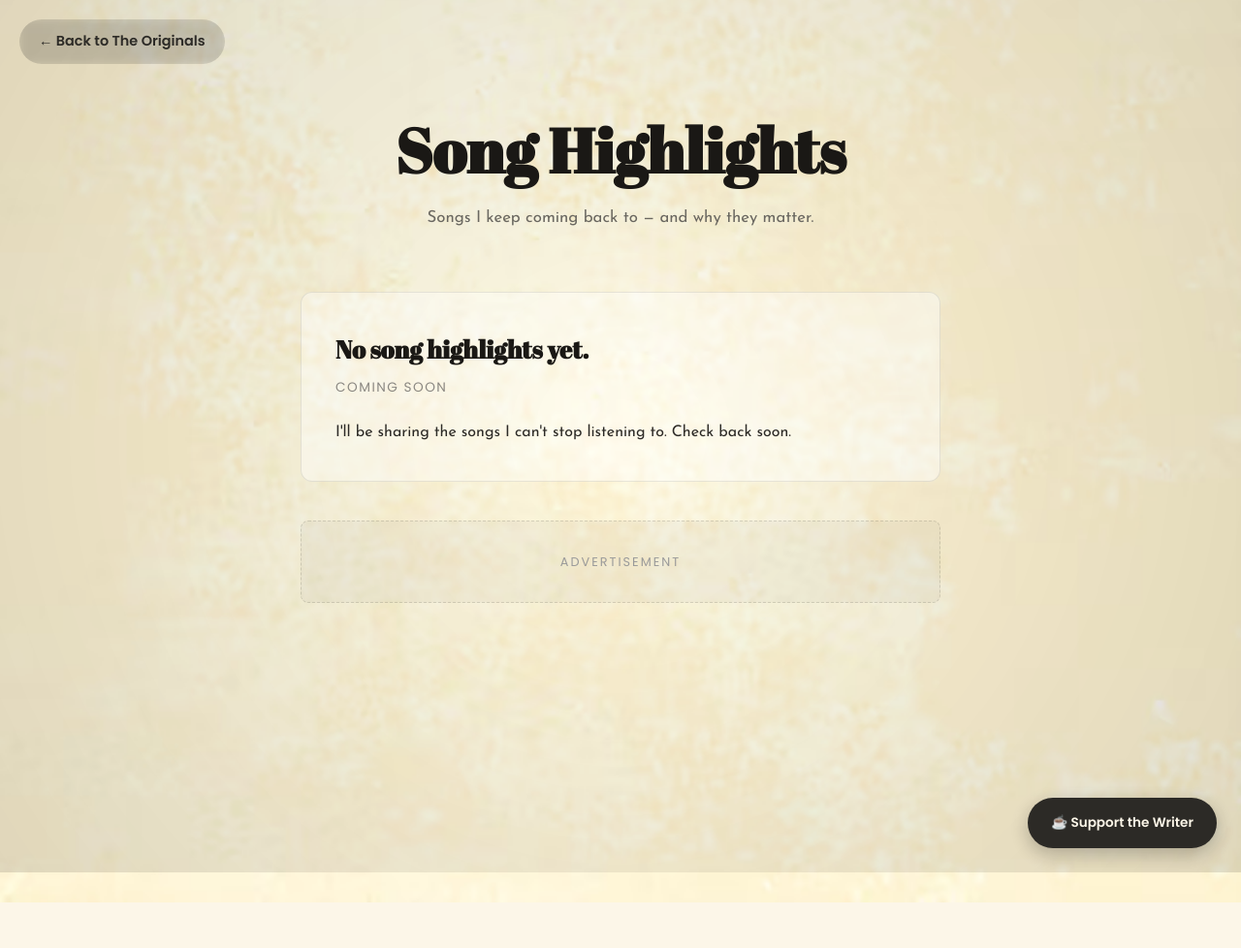
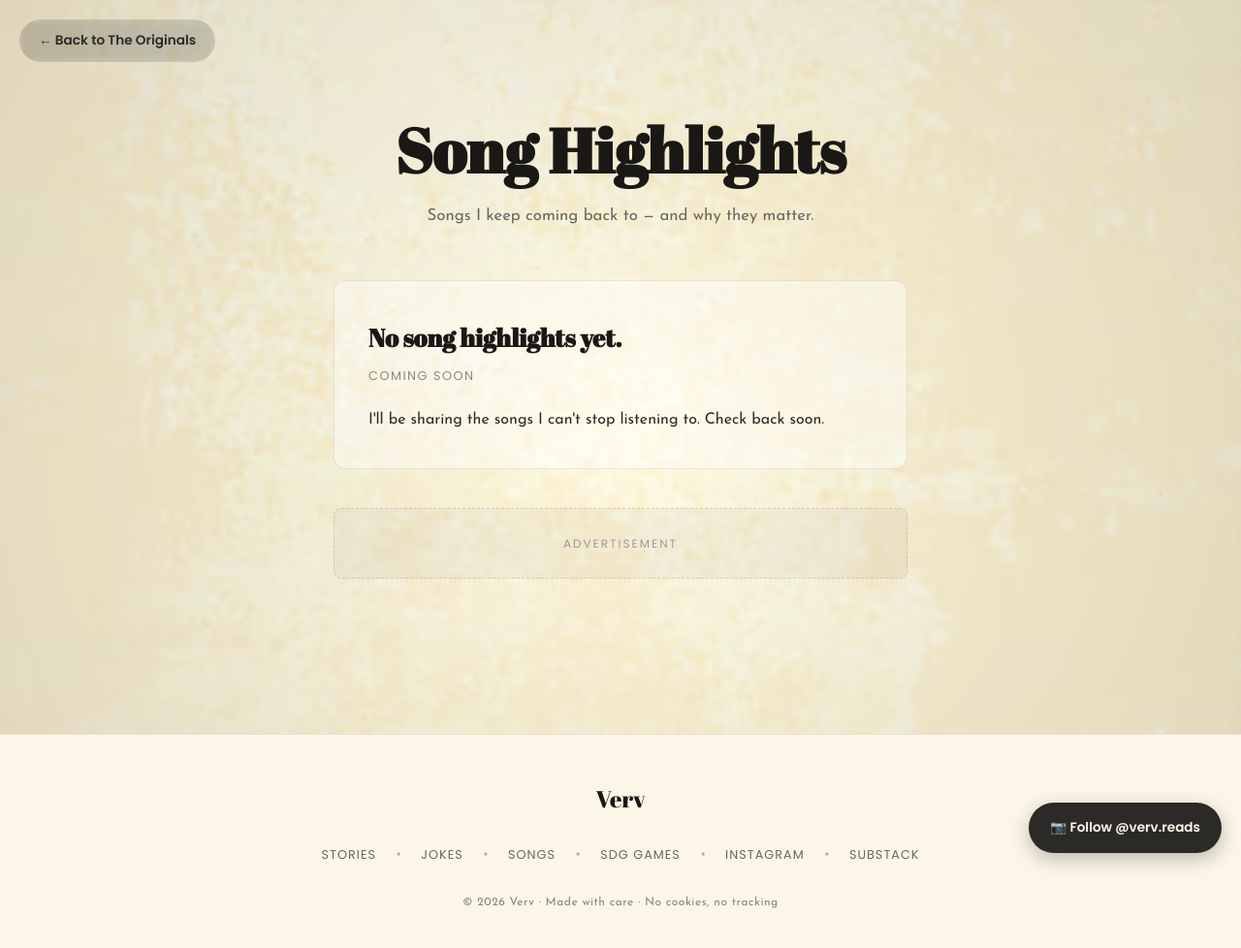
Before and after one commit to Rish-Man/Draft_Story_Site, a Jekyll site: the page built from songs.html, in a window 1280 px wide. Shown: the whole page at 97% size. Built offline with Jekyll 4.4.1, drawn with Linux system fonts in a browser that asks for light colours.

Commit message:
Update songs.html

```diff
--- a/songs.html
+++ b/songs.html
@@ -8,12 +8,16 @@
     <meta name="viewport" content="width=device-width, initial-scale=1.0">
     <title>Song Highlights | Verv</title>
 
+    <link rel="icon" type="image/png" href="verv-favicon.png">
+    <link rel="apple-touch-icon" href="verv-favicon.png">
+
     <link rel="preconnect" href="https://fonts.googleapis.com">
     <link rel="preconnect" href="https://fonts.gstatic.com" crossorigin>
     <link href="https://fonts.googleapis.com/css2?family=Abril+Fatface&family=Poppins:wght@300;400;600&family=Josefin+Sans:ital,wght@0,300;0,400;0,600;1,400&display=swap" rel="stylesheet">
 
     <style>
         * { margin: 0; padding: 0; box-sizing: border-box; }
+        html { overflow-x: hidden; }
 
         body {
             background-image: url('originals-bg.png.avif');
@@ -28,6 +32,7 @@
             overflow-x: hidden;
             animation: fadeInPage 0.8s ease forwards;
             opacity: 0;
+            -webkit-text-size-adjust: 100%;
         }
         @keyframes fadeInPage { from { opacity: 0; } to { opacity: 1; } }
 
@@ -43,36 +48,37 @@
             padding: 10px 20px;
             background: rgba(44, 42, 38, 0.1);
             color: #2c2a26; text-decoration: none; border-radius: 50px;
-            font-family: 'Poppins', sans-serif; font-size: 0.9rem; font-weight: 600;
-            backdrop-filter: blur(5px);
+            font-family: 'Poppins', sans-serif; font-size: 0.85rem; font-weight: 600;
+            backdrop-filter: blur(5px); -webkit-backdrop-filter: blur(5px);
             transition: background 0.3s ease, transform 0.3s ease;
             z-index: 100;
+            -webkit-tap-highlight-color: transparent;
         }
         .back-btn:hover { background: rgba(44, 42, 38, 0.2); transform: translateX(-3px); }
 
         .page-wrapper {
             max-width: 720px;
             margin: 0 auto;
-            padding: 120px 30px 100px 30px;
+            padding: clamp(100px, 15vw, 120px) 5vw 60px 5vw;
         }
 
         .page-heading {
             font-family: 'Abril Fatface', cursive;
-            font-size: clamp(2.5rem, 6vw, 4rem);
+            font-size: clamp(2.5rem, 10vw, 4rem);
             color: #1a1815; line-height: 1.1;
-            text-align: center; margin-bottom: 20px;
+            text-align: center; margin-bottom: 18px;
         }
 
         .page-subtitle {
             text-align: center; color: #6a6760;
-            margin-bottom: 60px; font-size: 1.05rem;
+            margin-bottom: 50px; font-size: clamp(0.95rem, 2.5vw, 1.05rem);
         }
 
         .song {
             background: rgba(255, 255, 255, 0.4);
             border: 1px solid rgba(44, 42, 38, 0.1);
             border-radius: 12px;
-            padding: 35px;
+            padding: clamp(22px, 4vw, 35px);
             margin-bottom: 25px;
             transition: transform 0.3s ease, background 0.3s ease;
         }
@@ -80,13 +86,14 @@
 
         .song h2 {
             font-family: 'Abril Fatface', cursive;
-            font-size: 1.6rem; color: #1a1815;
+            font-size: clamp(1.3rem, 4vw, 1.6rem);
+            color: #1a1815;
             margin-bottom: 5px;
         }
 
         .song .artist {
             font-family: 'Poppins', sans-serif;
-            font-size: 0.85rem; color: #8a8781;
+            font-size: 0.8rem; color: #8a8781;
             text-transform: uppercase; letter-spacing: 1.5px;
             margin-bottom: 20px;
         }
@@ -94,8 +101,8 @@
         .song .video-wrapper {
             position: relative;
             width: 100%;
-            padding-bottom: 56.25%; /* 16:9 aspect ratio */
-            margin-bottom: 25px;
+            padding-bottom: 56.25%;
+            margin-bottom: 22px;
             border-radius: 8px;
             overflow: hidden;
             box-shadow: 0 4px 15px rgba(0,0,0,0.1);
@@ -108,22 +115,22 @@
             border: 0;
         }
 
-        .song .body-text { font-size: 1.05rem; }
+        .song .body-text { font-size: clamp(0.95rem, 2.5vw, 1.05rem); }
         .song .body-text p { margin-bottom: 15px; }
 
         .ad-space {
-            margin: 40px 0; padding: 30px 20px; text-align: center;
+            margin: 40px 0; padding: 25px 20px; text-align: center;
             background: rgba(44, 42, 38, 0.04);
             border: 1px dashed rgba(44, 42, 38, 0.15);
             border-radius: 8px;
-            font-family: 'Poppins', sans-serif; font-size: 0.8rem; color: #999;
+            font-family: 'Poppins', sans-serif; font-size: 0.75rem; color: #999;
             text-transform: uppercase; letter-spacing: 2px;
         }
 
-        .support-btn {
-            position: fixed; bottom: 25px; right: 25px;
+        .follow-btn {
+            position: fixed; bottom: 20px; right: 20px;
             display: inline-flex; align-items: center; gap: 8px;
-            padding: 14px 24px;
+            padding: 14px 22px;
             background: #2c2a26; color: #fcf6e8;
             font-family: 'Poppins', sans-serif;
             font-size: 0.85rem; font-weight: 600; text-decoration: none;
@@ -131,13 +138,71 @@
             box-shadow: 0 6px 20px rgba(0,0,0,0.25);
             transition: transform 0.3s ease, box-shadow 0.3s ease;
             z-index: 999;
+            -webkit-tap-highlight-color: transparent;
         }
-        .support-btn:hover { transform: translateY(-3px); box-shadow: 0 10px 28px rgba(0,0,0,0.35); }
+        .follow-btn:hover { transform: translateY(-3px); box-shadow: 0 10px 28px rgba(0,0,0,0.35); }
+
+        footer {
+            background: #fcf6e8;
+            padding: 45px 5vw 35px 5vw;
+            text-align: center;
+            border-top: 1px solid rgba(44, 42, 38, 0.1);
+            margin-top: 60px;
+        }
+
+        .footer-inner {
+            max-width: 900px;
+            margin: 0 auto;
+        }
+
+        .footer-logo {
+            font-family: 'Abril Fatface', cursive;
+            font-size: 1.5rem;
+            color: #1a1815;
+            margin-bottom: 18px;
+            display: block;
+            text-decoration: none;
+        }
+
+        .footer-links {
+            display: flex;
+            justify-content: center;
+            align-items: center;
+            gap: 8px 20px;
+            flex-wrap: wrap;
+            margin-bottom: 22px;
+        }
+
+        .footer-links a {
+            color: #6a6760;
+            text-decoration: none;
+            font-family: 'Poppins', sans-serif;
+            font-size: 0.8rem;
+            font-weight: 500;
+            text-transform: uppercase;
+            letter-spacing: 1px;
+            transition: color 0.3s ease;
+            padding: 6px 0;
+            -webkit-tap-highlight-color: transparent;
+        }
+        .footer-links a:hover { color: #1a1815; }
+
+        .footer-links .divider-dot { color: #b0aca0; font-size: 0.8rem; }
+
+        .footer-copyright {
+            font-family: 'Josefin Sans', sans-serif;
+            font-size: 0.75rem;
+            color: #8a8781;
+            letter-spacing: 0.5px;
+        }
 
         @media (max-width: 768px) {
-            .page-wrapper { padding: 100px 20px 100px 20px; }
-            .song { padding: 25px; }
-            .support-btn { bottom: 15px; right: 15px; padding: 12px 18px; font-size: 0.75rem; }
+            .back-btn { top: 15px; left: 15px; padding: 8px 16px; font-size: 0.8rem; }
+            .follow-btn { bottom: 15px; right: 15px; padding: 12px 18px; font-size: 0.75rem; }
+            footer { padding: 40px 5vw 30px 5vw; }
+            .footer-links { flex-direction: column; gap: 4px; }
+            .footer-links .divider-dot { display: none; }
+            .footer-links a { padding: 8px 0; }
         }
     </style>
 </head>
@@ -183,8 +248,30 @@
         <div class="ad-space">Advertisement</div>
     </div>
 
-    <a href="https://buymeacoffee.com/vervreads" target="_blank" class="support-btn">
-        ☕ Support the Writer
+    <footer>
+        <div class="footer-inner">
+            <a href="index.html" class="footer-logo">Verv</a>
+
+            <div class="footer-links">
+                <a href="originals.html">Stories</a>
+                <span class="divider-dot">•</span>
+                <a href="jokes.html">Jokes</a>
+                <span class="divider-dot">•</span>
+                <a href="songs.html">Songs</a>
+                <span class="divider-dot">•</span>
+                <a href="https://rish-man.github.io/SDG-Theme-based-Games/" target="_blank">SDG Games</a>
+                <span class="divider-dot">•</span>
+                <a href="https://instagram.com/verv.reads" target="_blank">Instagram</a>
+                <span class="divider-dot">•</span>
+                <a href="https://vervreads.substack.com" target="_blank">Substack</a>
+            </div>
+
+            <p class="footer-copyright">© 2026 Verv · Made with care · No cookies, no tracking</p>
+        </div>
+    </footer>
+
+    <a href="https://instagram.com/verv.reads" target="_blank" class="follow-btn">
+        📷 Follow @verv.reads
     </a>
 
 </body>
```
